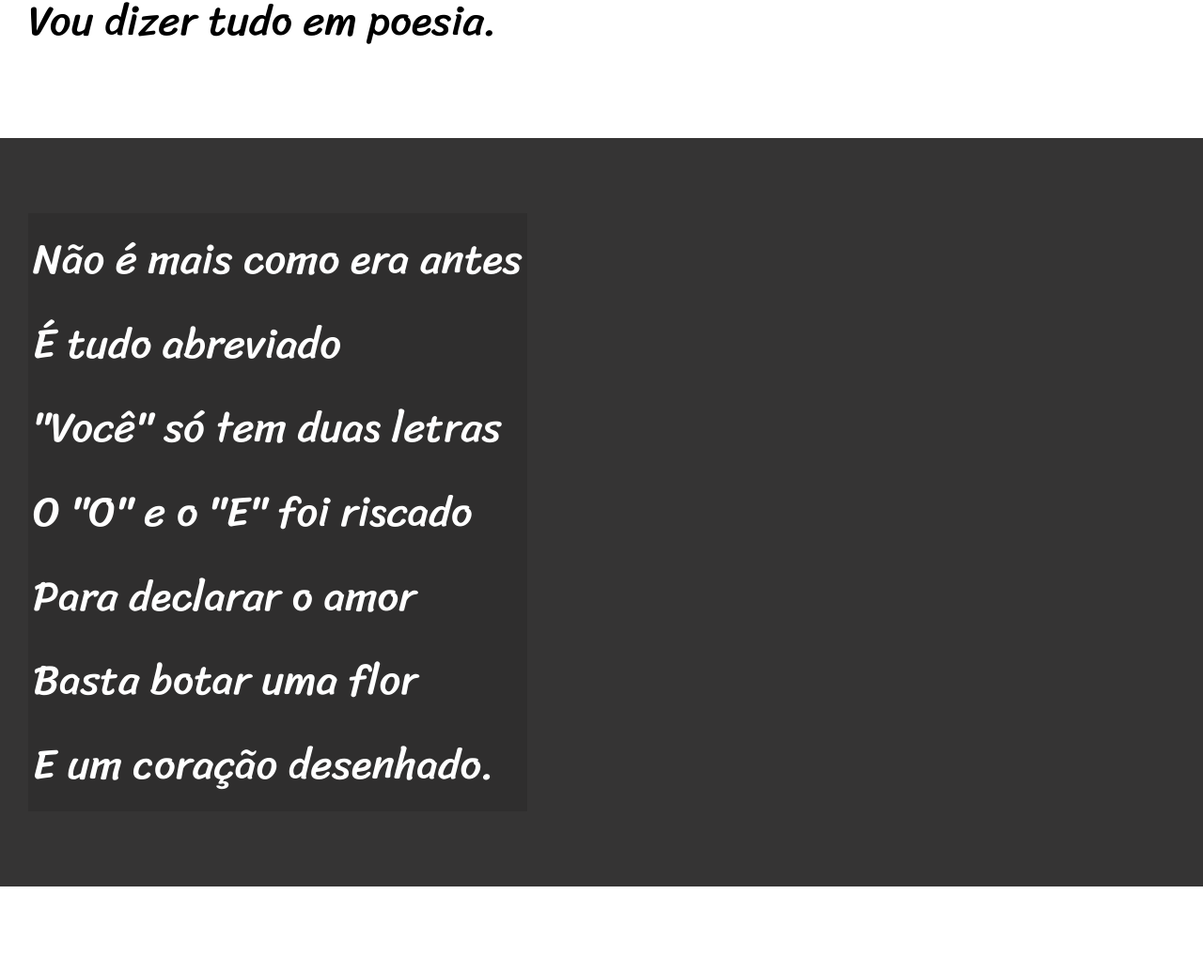
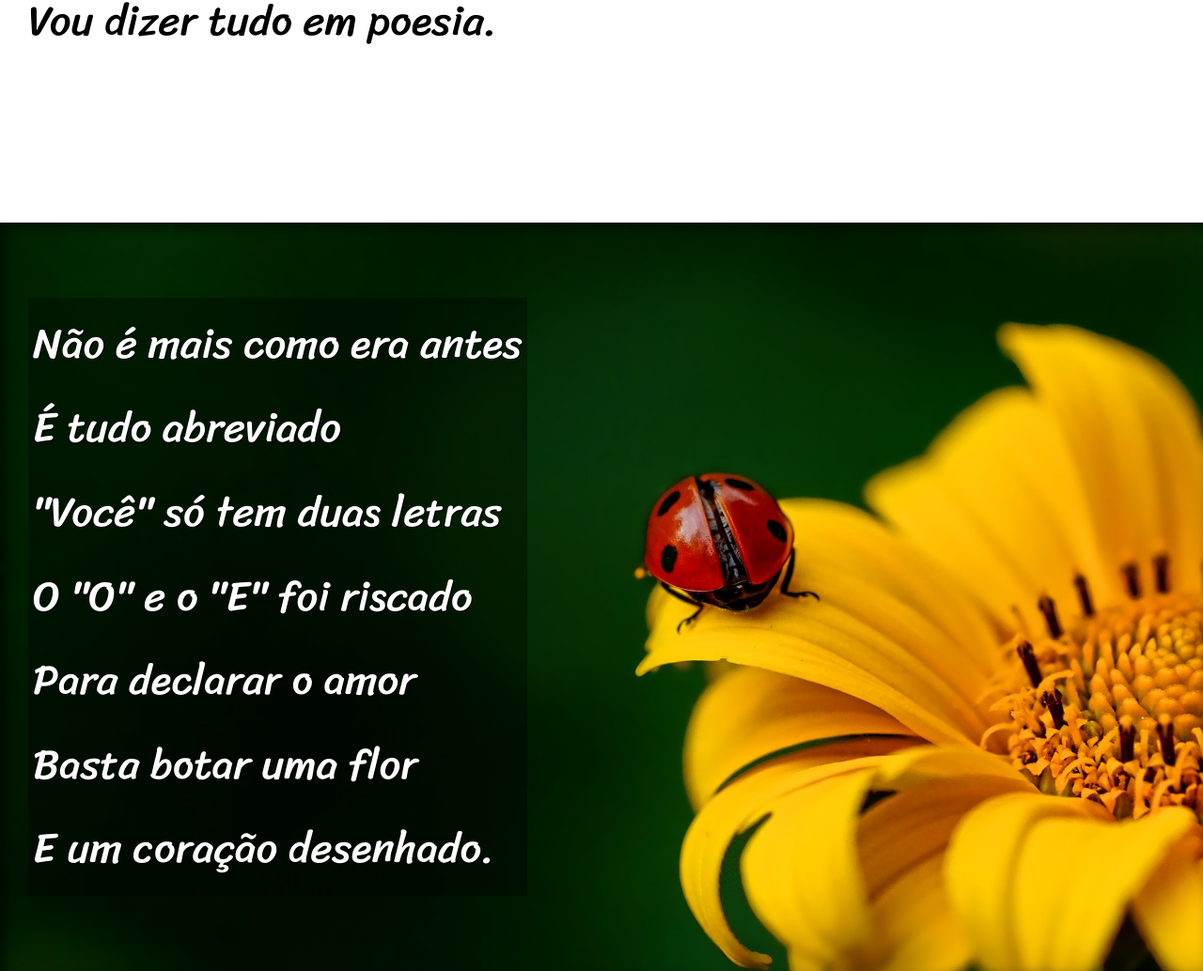
Before and after one commit to aran0709/projeto-cordel, a plain HTML site: page index.html in a window 1280 px wide. Shown: the part 900-1934 px from the top of the page at 94% size. Drawn offline with Linux system fonts and the light colour scheme.

Commit message:
projeto finalizado.

```diff
--- a/estilo/style.css
+++ b/estilo/style.css
@@ -56,20 +56,38 @@ section{
     font-family: var(--fonte3);
     font-size: 3.5vw;
 }
+section > p{
+    padding-bottom: 2em;
+}
 
 .normal{
     background-color: white;
-    color: black;
+
 }
 
 .imagem{
     background-color: rgb(53, 52, 52);
     color: white;
+    box-shadow: inset 6px 6px 13px 0px rgba(0, 0, 0, 0.548);
+    background-size: cover;
+    background-attachment: fixed;
 }
 .imagem > p{
-    background-color: rgba(0, 0, 0, 0.11);
+    background-color: rgba(0, 0, 0, 0.336);
     display: inline-block;
     padding: 5px;
+    text-shadow: 1px 1px 0px black;
+
+}
+#img01{
+    background-image: url('../imagens/background001.jpg');
+    background-position: right center;
+
+}
+
+#img02{
+    background-image: url('../imagens/background002.jpg');
+
 }
 footer{
     background-color: black;
--- a/index.html
+++ b/index.html
@@ -32,7 +32,7 @@
 
 
 
-    <section class="imagem">
+    <section class="imagem" id="img01">
         <p>
             Não é mais como era antes <br>
             É tudo abreviado <br>
@@ -70,7 +70,7 @@
 
 
 
-    <section class="imagem">
+    <section class="imagem" id="img02">
         <p>
             Tenho saudade das cartas <br>
             Escritas com a própria mão <br>
@@ -84,7 +84,7 @@
 
 
 
-    <section class="normal">
+    <section class="normal" >
         <p>
             Agora, escrevo e envio <br>
             Chegando na mesma hora <br>
```
